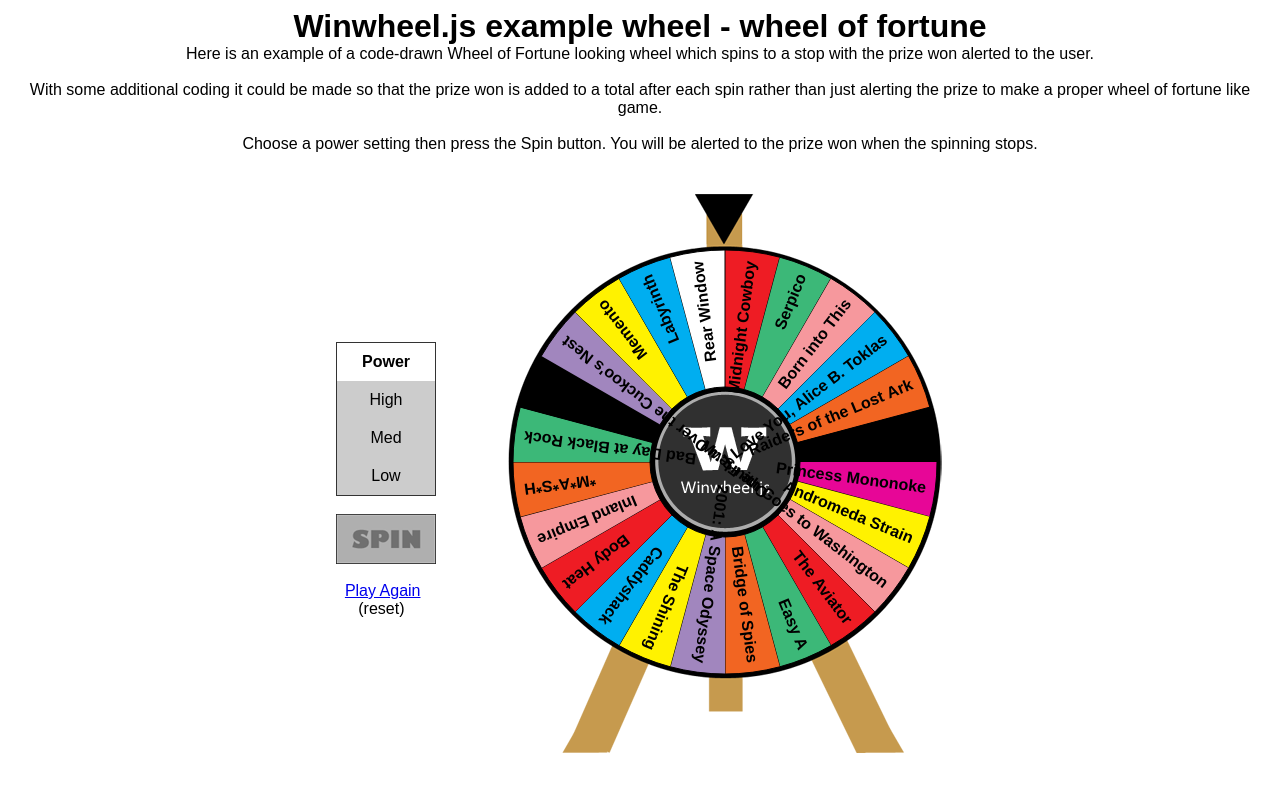
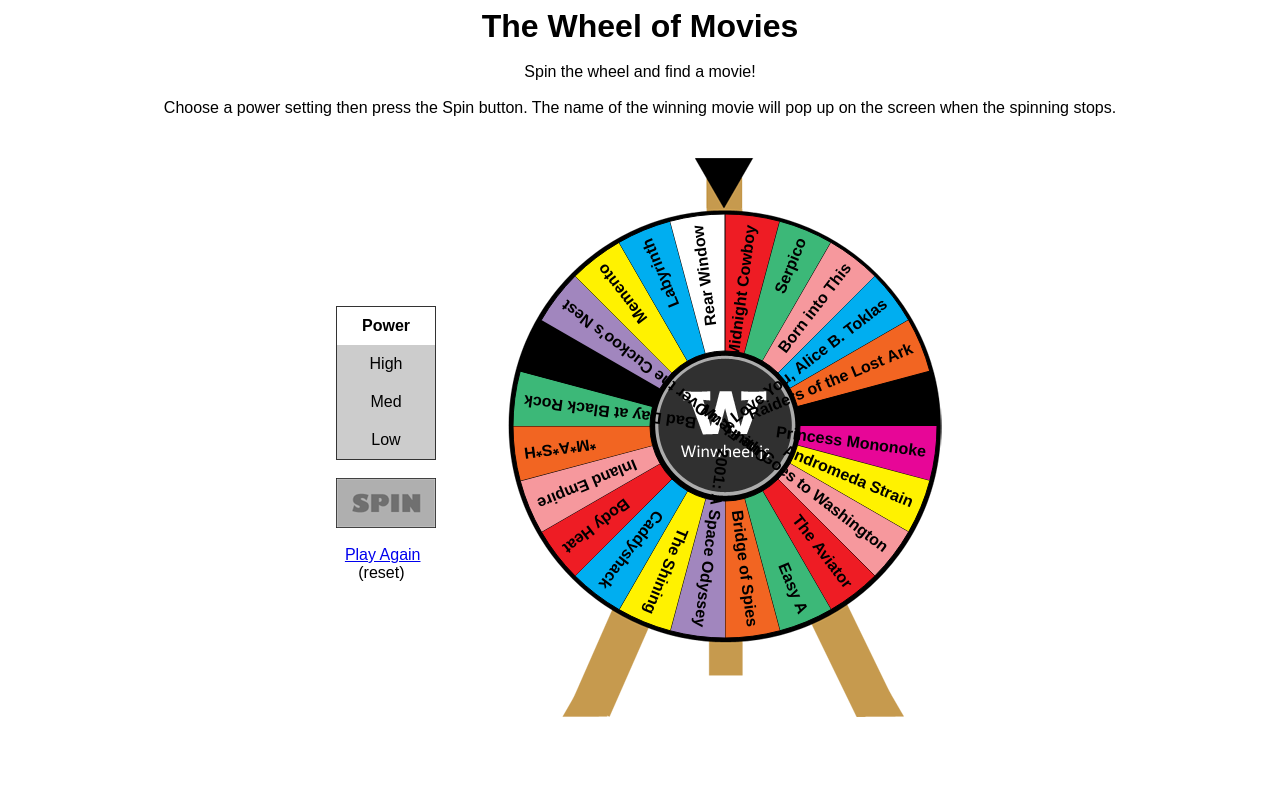
Before and after one commit to treese/treese.github.io, a Jekyll site: the page wom/index.html, which Jekyll copies as it is, in a window 1280 px wide. Shown: the top 792 px of the page. Built offline with Jekyll 4.4.1, drawn with Linux system fonts in a browser that asks for light colours.

Commit message:
Slim down the text.

```diff
--- a/wom/index.html
+++ b/wom/index.html
@@ -33,15 +33,11 @@
     </head>
     <body>
         <div align="center">
-            <h1>Winwheel.js example wheel - wheel of fortune</h1>
-            <p>Here is an example of a code-drawn Wheel of Fortune looking wheel which spins to a stop with the prize won alerted to the user.</p>
+            <h1>The Wheel of Movies</h1>
             <br />
-            <p>
-                With some additional coding it could be made so that the prize won is added to a total after each spin rather than
-                just alerting the prize to make a proper wheel of fortune like game.
-            </p>
+            <p>Spin the wheel and find a movie!</p>
             <br />
-            <p>Choose a power setting then press the Spin button. You will be alerted to the prize won when the spinning stops.</p>
+            <p>Choose a power setting then press the Spin button. The name of the winning movie will pop up on the screen when the spinning stops.</p>
             <br />
             <table cellpadding="0" cellspacing="0" border="0">
                 <tr>
```
Lines whose indentation alone changed are shown as unchanged.
